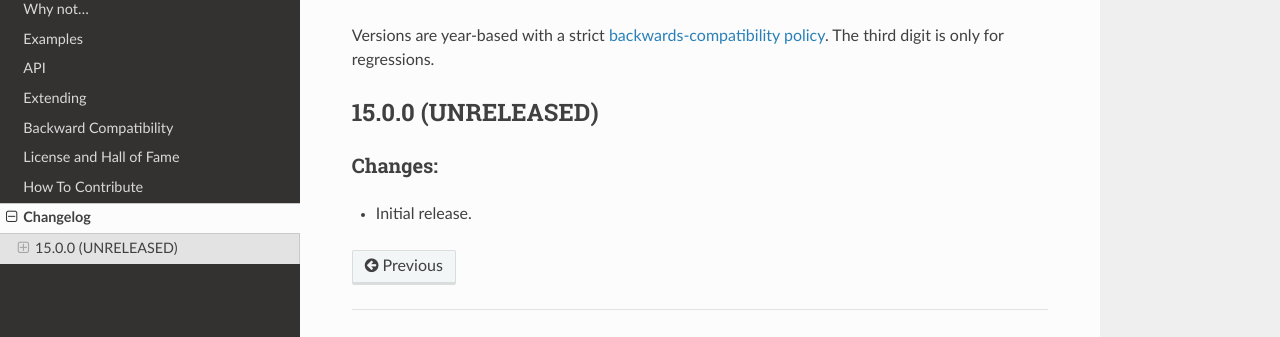
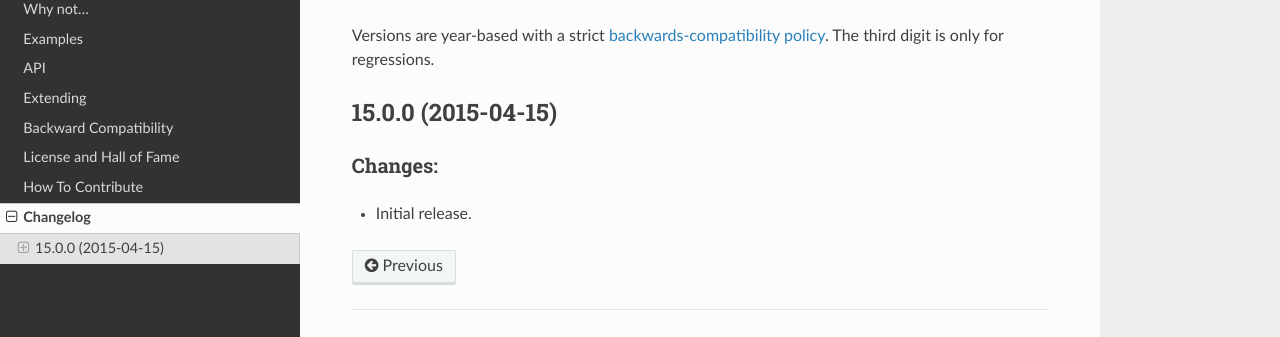
Before and after one commit to python-attrs/attrs, a Sphinx documentation site: the page built from docs/changelog.rst, in a window 1280 px wide. Shown: the part 136-473 px from the top of the page. Built offline with Sphinx 7.4.7 and the Read the Docs theme 2.0.0, drawn with Linux system fonts in a browser that asks for light colours.

Commit message:
Release 15.0.0 final

```diff
--- a/attr/__init__.py
+++ b/attr/__init__.py
@@ -23,7 +23,7 @@ from . import filters
 from . import validators
 
 
-__version__ = "15.0.0a1"
+__version__ = "15.0.0"
 
 __title__ = "attrs"
 __description__ = "Attributes without boilerplate."
--- a/docs/changelog.rst
+++ b/docs/changelog.rst
@@ -9,7 +9,7 @@
 The third digit is only for regressions.
 
 
-15.0.0 (UNRELEASED)
+15.0.0 (2015-04-15)
 -------------------
 
 
```
